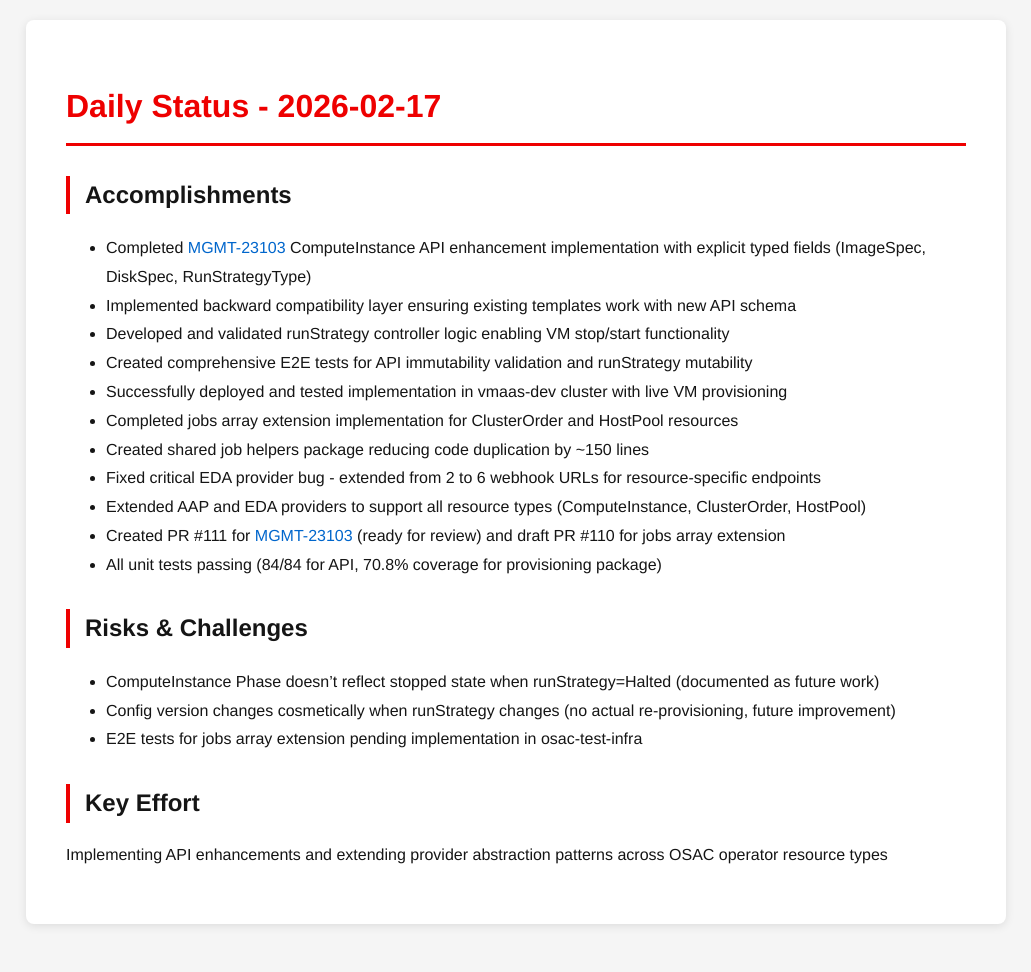
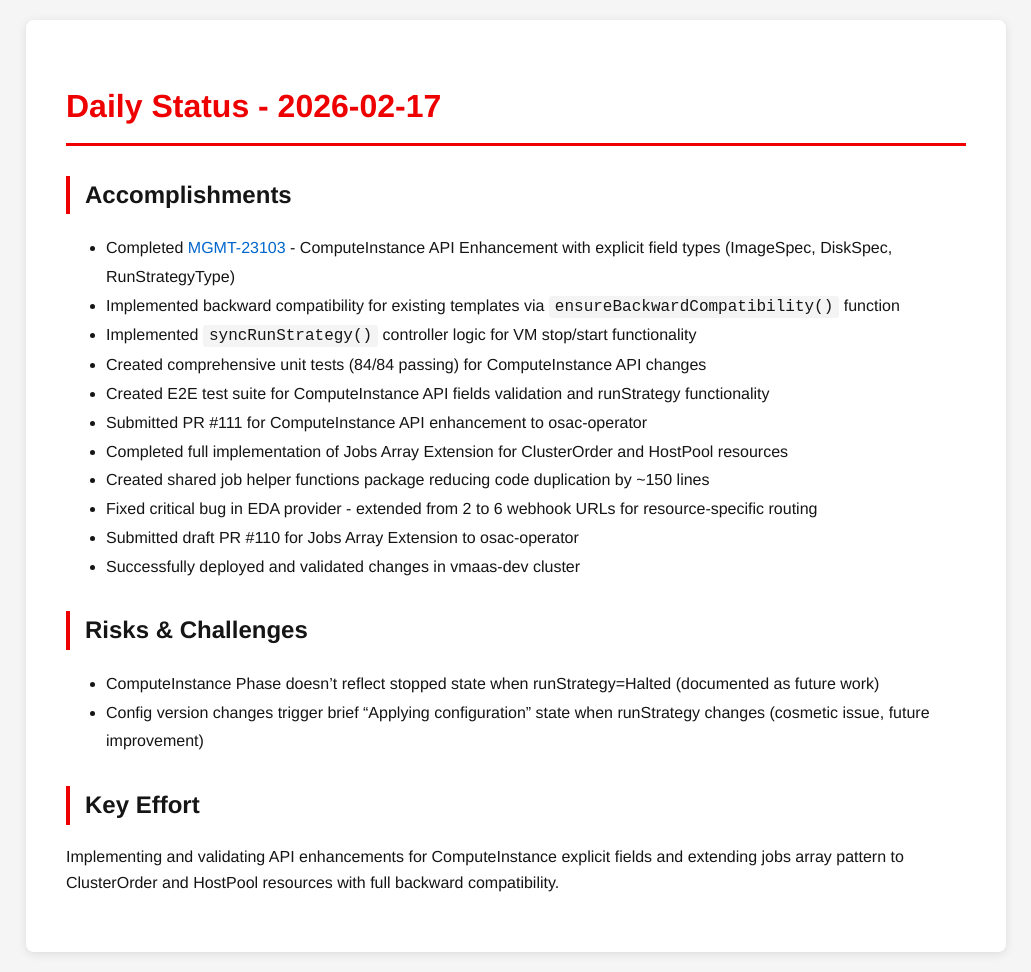
Before and after one commit to tzvatot/daily-status, a Jekyll site: the page built from 2026-02-17.md, in a window 1280 px wide. Shown: the whole page, without its empty margins (124-1155 px from the left). Built offline with Jekyll 4.4.1, drawn with Linux system fonts in a browser that asks for light colours; before the commit the page ends 944 px from its top, so only the background shows below that.

Commit message:
Daily status update - 2026-02-17

```diff
--- a/2026-02-17.md
+++ b/2026-02-17.md
@@ -7,22 +7,21 @@ date: 2026-02-17
 # Daily Status - 2026-02-17
 
 ## Accomplishments
-- Completed [MGMT-23103](https://issues.redhat.com/browse/MGMT-23103) ComputeInstance API enhancement implementation with explicit typed fields (ImageSpec, DiskSpec, RunStrategyType)
-- Implemented backward compatibility layer ensuring existing templates work with new API schema
-- Developed and validated runStrategy controller logic enabling VM stop/start functionality
-- Created comprehensive E2E tests for API immutability validation and runStrategy mutability
-- Successfully deployed and tested implementation in vmaas-dev cluster with live VM provisioning
-- Completed jobs array extension implementation for ClusterOrder and HostPool resources
-- Created shared job helpers package reducing code duplication by ~150 lines
-- Fixed critical EDA provider bug - extended from 2 to 6 webhook URLs for resource-specific endpoints
-- Extended AAP and EDA providers to support all resource types (ComputeInstance, ClusterOrder, HostPool)
-- Created PR #111 for [MGMT-23103](https://issues.redhat.com/browse/MGMT-23103) (ready for review) and draft PR #110 for jobs array extension
-- All unit tests passing (84/84 for API, 70.8% coverage for provisioning package)
+- Completed [MGMT-23103](https://issues.redhat.com/browse/MGMT-23103) - ComputeInstance API Enhancement with explicit field types (ImageSpec, DiskSpec, RunStrategyType)
+- Implemented backward compatibility for existing templates via `ensureBackwardCompatibility()` function
+- Implemented `syncRunStrategy()` controller logic for VM stop/start functionality
+- Created comprehensive unit tests (84/84 passing) for ComputeInstance API changes
+- Created E2E test suite for ComputeInstance API fields validation and runStrategy functionality
+- Submitted PR #111 for ComputeInstance API enhancement to osac-operator
+- Completed full implementation of Jobs Array Extension for ClusterOrder and HostPool resources
+- Created shared job helper functions package reducing code duplication by ~150 lines
+- Fixed critical bug in EDA provider - extended from 2 to 6 webhook URLs for resource-specific routing
+- Submitted draft PR #110 for Jobs Array Extension to osac-operator
+- Successfully deployed and validated changes in vmaas-dev cluster
 
 ## Risks & Challenges
 - ComputeInstance Phase doesn't reflect stopped state when runStrategy=Halted (documented as future work)
-- Config version changes cosmetically when runStrategy changes (no actual re-provisioning, future improvement)
-- E2E tests for jobs array extension pending implementation in osac-test-infra
+- Config version changes trigger brief "Applying configuration" state when runStrategy changes (cosmetic issue, future improvement)
 
 ## Key Effort
-Implementing API enhancements and extending provider abstraction patterns across OSAC operator resource types
+Implementing and validating API enhancements for ComputeInstance explicit fields and extending jobs array pattern to ClusterOrder and HostPool resources with full backward compatibility.
```
